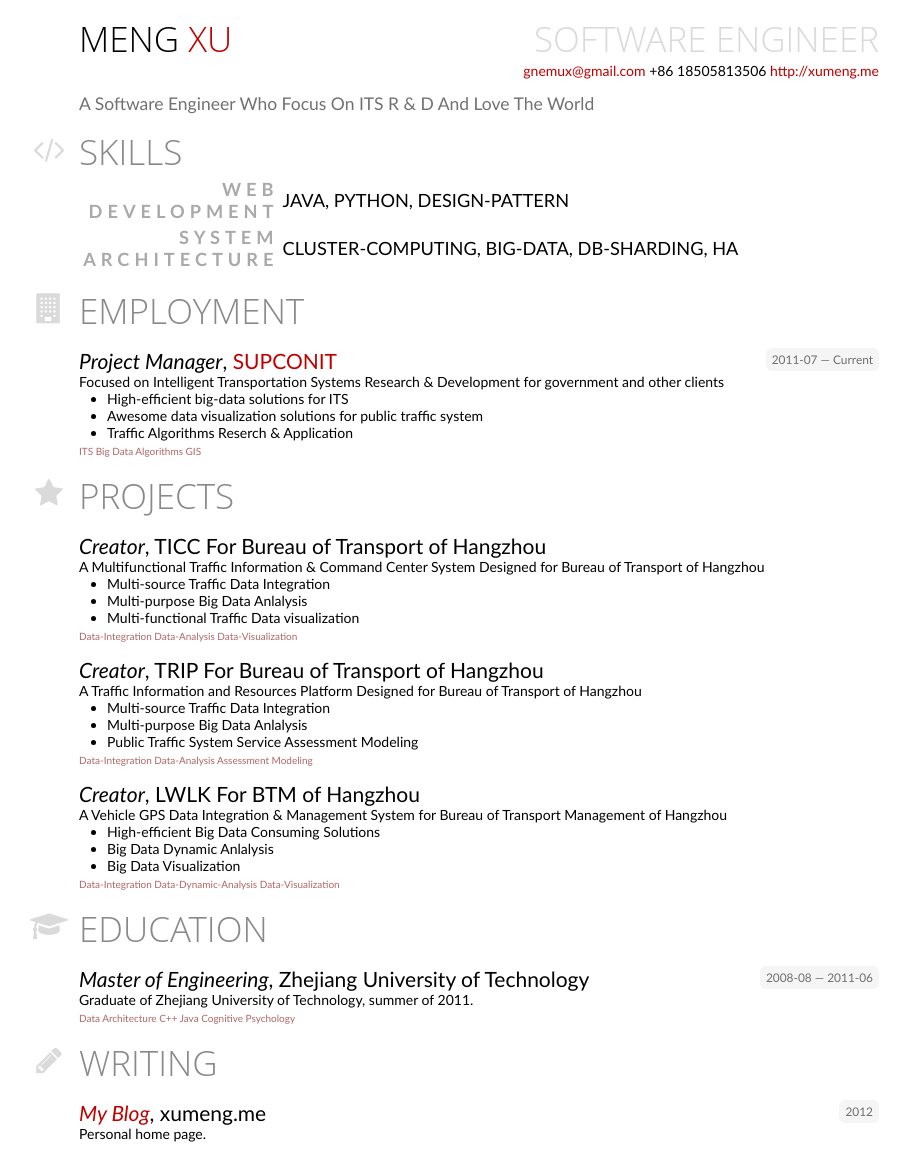
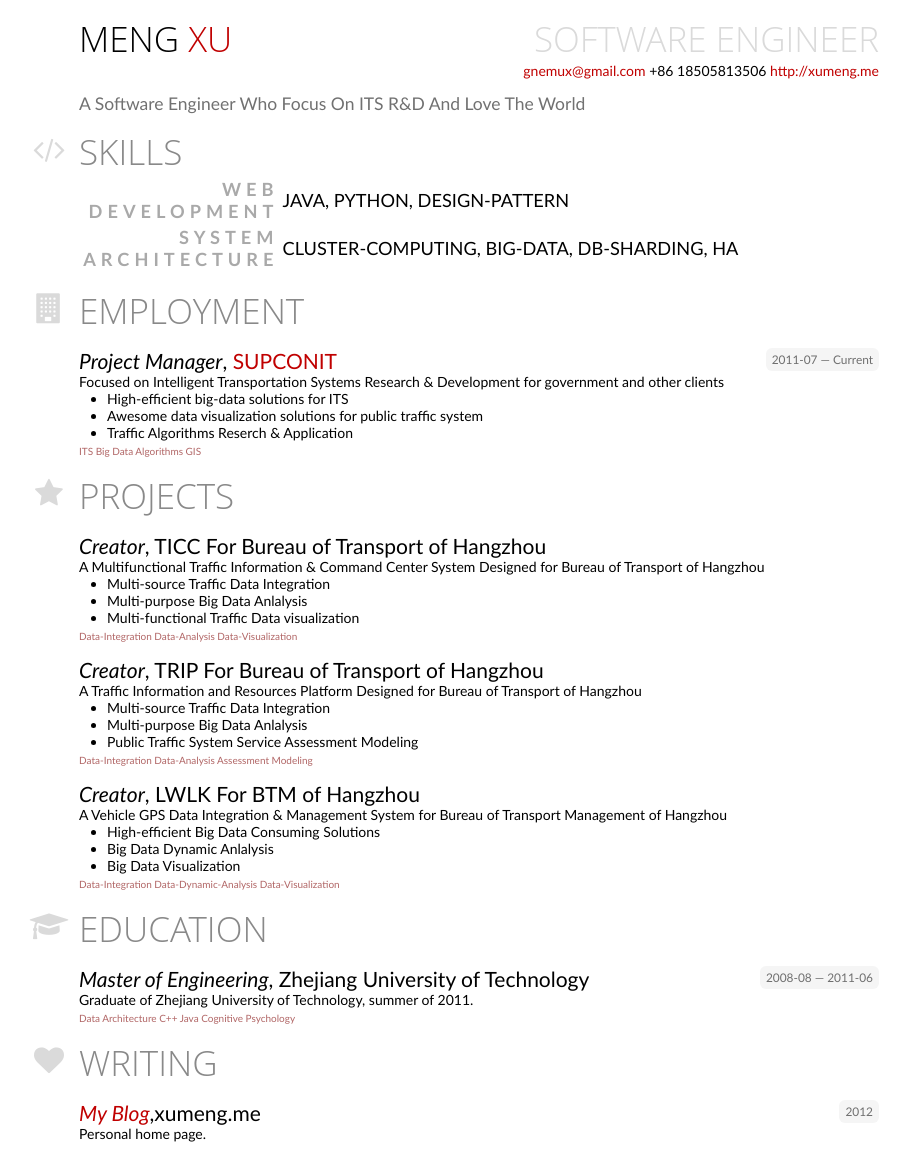
Before and after one commit to gnemux/gnemux.github.io, a Jekyll site: the page resume.html, which Jekyll copies as it is, in a window 1280 px wide. Shown: the whole page, without its empty margins (161-1071 px from the left). Built offline with Jekyll 4.4.1, drawn with Linux system fonts in a browser that asks for light colours; nearby versions of some CDN libraries; some web fonts are replaced.

Commit message:
try iconfont

```diff
--- a/resume.html
+++ b/resume.html
@@ -185,17 +185,18 @@
         </p>
     </header>
 
-    <section id="summary">A Software Engineer Who Focus On ITS R &amp; D And Love
+    <section id="summary">A Software Engineer Who Focus On ITS R&amp;D And Love
         The World
     </section>
 
     <hr>
 
     <section id="skills">
+
         <header><span class="fa fa-lg fa-code"></span>
             <h2>skills</h2>
+        </header>
 
-        </header>
         <table>
             <thead>
             <tr>
@@ -203,52 +204,68 @@
                 <th>Keywords</th>
             </tr>
             </thead>
+
             <tbody>
+
             <tr>
                 <td style="width: 25%;">Web Development</td>
                 <td class="keywords">Java, Python, Design-Pattern</td>
             </tr>
+
             <tr>
                 <td style="width: 25%;">System Architecture</td>
                 <td class="keywords">Cluster-Computing, Big-Data, DB-Sharding, HA</td>
             </tr>
+
             </tbody>
         </table>
+
     </section>
 
     <hr>
 
     <section id="employment">
-        <header><span class="fa fa-lg fa-building"></span>
+
+        <header>
+            <span class="fa fa-lg fa-building"></span>
             <h2>employment</h2>
+        </header>
 
-        </header>
         <div>
+
             <h3><em>Project Manager</em>,
                 <a href="http://www.supcon.com">SUPCONIT</a>
             </h3>
+
             <span class="tenure">2011-07 — Current</span>
 
             <p>
-            <p>Focused on Intelligent Transportation Systems Research &amp; Development
-                for government and other clients</p>
+                <p>Focused on Intelligent Transportation Systems Research &amp; Development
+                    for government and other clients
+                </p>
             </p>
+
             <ul>
                 <li>High-efficient big-data solutions for ITS</li>
                 <li>Awesome data visualization solutions for public traffic system</li>
                 <li>Traffic Algorithms Reserch &amp; Application</li>
             </ul>
+
             <span class="keywords">ITS Big Data Algorithms GIS </span>
+
         </div>
+
     </section>
 
     <hr>
 
     <section id="projects">
-        <header><span class="fa fa-lg fa-star"></span>
+
+        <header>
+            <span class="fa fa-lg fa-star"></span>
             <h2>projects</h2>
+        </header>
 
-        </header>
         <div>
             <h3><em>Creator</em>,
                 TICC For Bureau of Transport of Hangzhou
@@ -263,6 +280,7 @@
             </ul>
             <span class="keywords">Data-Integration Data-Analysis Data-Visualization </span>
         </div>
+
         <div>
             <h3><em>Creator</em>,
                 TRIP For Bureau of Transport of Hangzhou
@@ -277,6 +295,7 @@
             </ul>
             <span class="keywords">Data-Integration Data-Analysis Assessment Modeling </span>
         </div>
+
         <div>
             <h3><em>Creator</em>,
                 LWLK For BTM of Hangzhou
@@ -291,39 +310,41 @@
             </ul>
             <span class="keywords">Data-Integration Data-Dynamic-Analysis Data-Visualization </span>
         </div>
+
     </section>
 
     <hr>
 
     <section id="education">
-        <header><span class="fa fa-lg fa-mortar-board"></span>
+        <header>
+            <span class="fa fa-lg fa-mortar-board"></span>
             <h2>education</h2>
+        </header>
 
-        </header>
         <div>
             <h3><em>Master of Engineering</em>, Zhejiang University of Technology</h3>
             <span class="tenure">2008-08 — 2011-06</span>
 
             <p>Graduate of Zhejiang University of Technology, summer of 2011.</p>
-                    <span
-                            class="keywords">Data Architecture C++ Java Cognitive Psychology</span>
+            <span class="keywords">Data Architecture C++ Java Cognitive Psychology</span>
         </div>
+
     </section>
 
     <hr>
 
     <section id="writing">
-        <header><span class="fa fa-lg fa-pencil"></span>
+        <header><span class="fa fa-lg fa-heart"></span>
             <h2>writing</h2>
+        </header>
 
-        </header>
         <div>
-            <h3><em><a href="http://xumeng.me">My Blog</a></em>,
-                xumeng.me</h3>
+            <h3><em><a href="http://xumeng.me">My Blog</a></em>,xumeng.me</h3>
             <span class="tenure">2012</span>
 
             <p>Personal home page.</p>
         </div>
+
     </section>
 
 </main>
```
Also changed, not shown: 2 other files.
